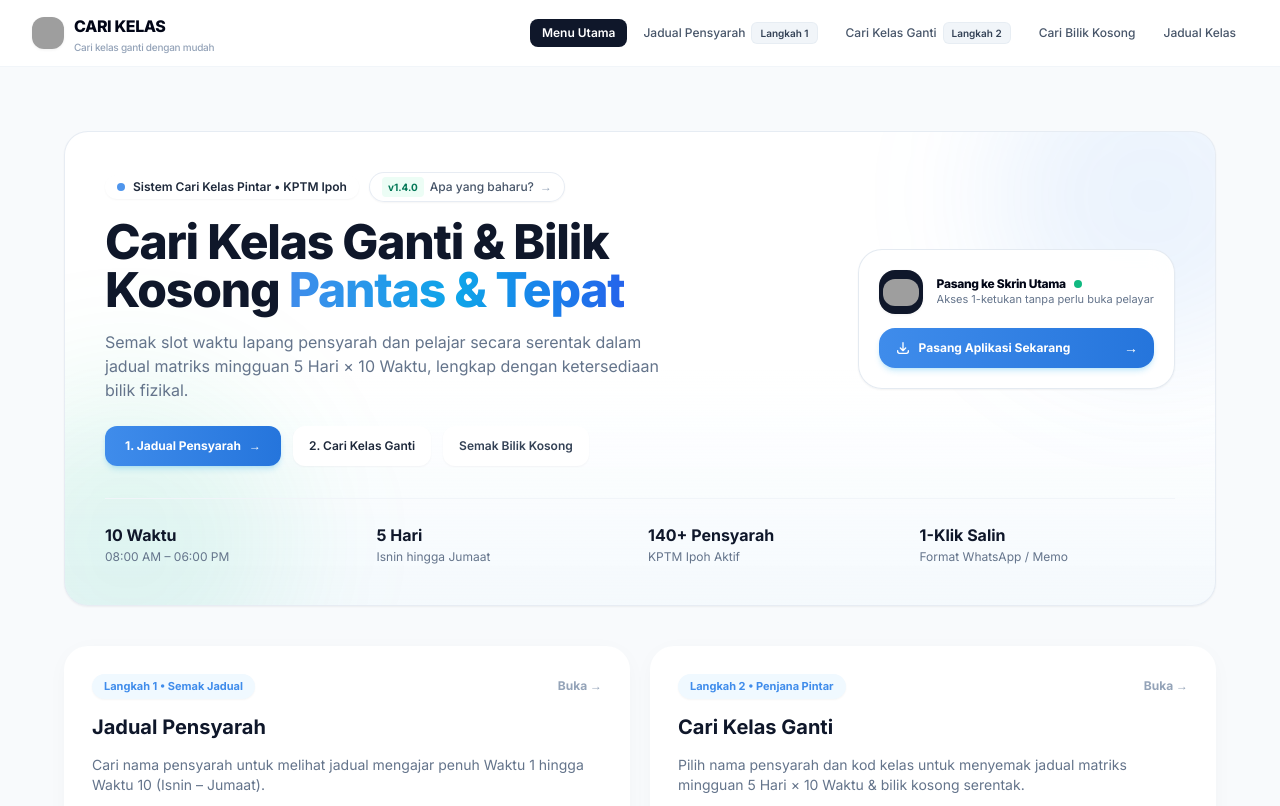
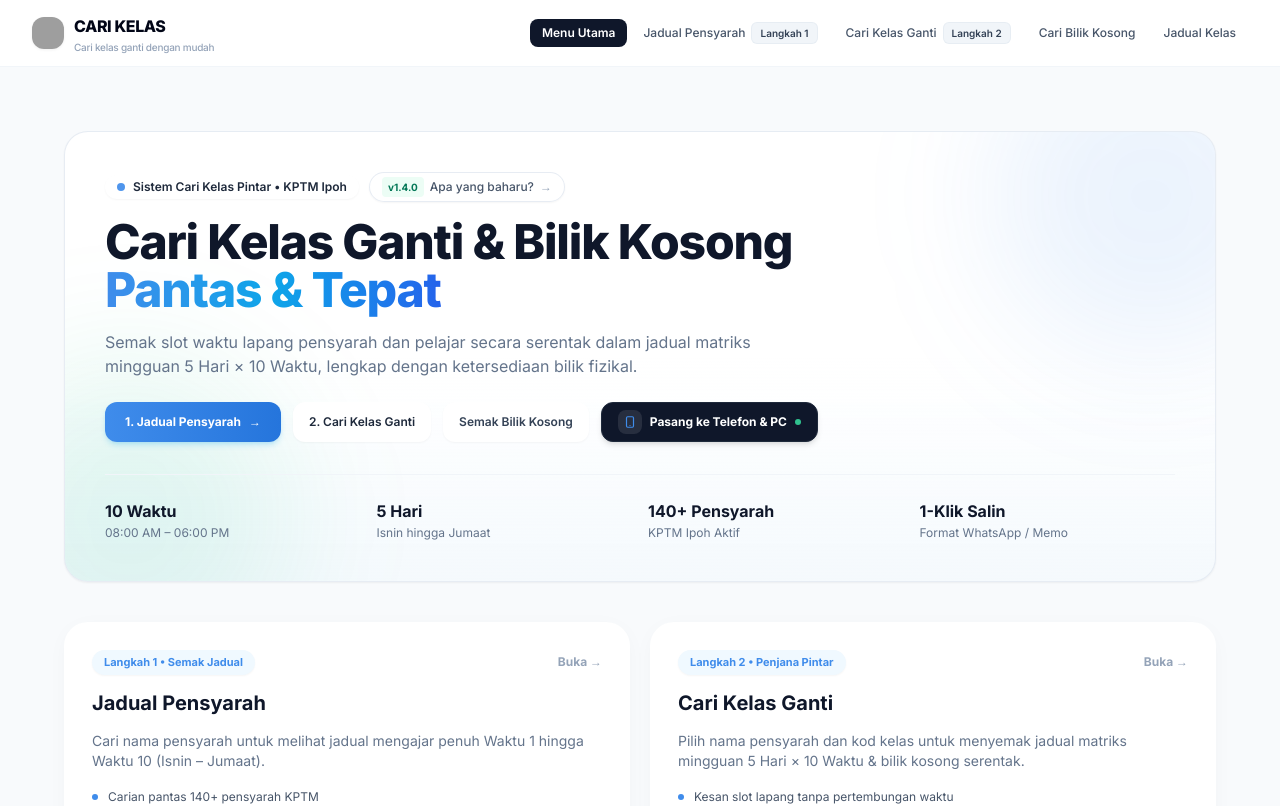
Before and after one commit to syfxai/cari_kelas, a Next.js app: page / in a window 1280 px wide. Shown: the top 806 px of the page. Built offline with nearby package versions, Linux system fonts and the light colour scheme; grey boxes are pictures that could not be loaded.

Commit message:
fix(pwa): tangkap install prompt seawal mungkin, buang modal teks & jadikan butang CTA bersepadu hero

```diff
--- a/src/app/page.tsx
+++ b/src/app/page.tsx
@@ -72,8 +72,7 @@ export default function Home() {
         <div className="absolute -top-24 -right-24 w-80 h-80 bg-[#3f8ceb]/10 rounded-full blur-3xl pointer-events-none" />
         <div className="absolute -bottom-24 -left-24 w-80 h-80 bg-emerald-500/10 rounded-full blur-3xl pointer-events-none" />
 
-        <div className="relative z-10 flex flex-col lg:flex-row lg:items-center justify-between gap-8">
-          <div className="max-w-2xl space-y-4">
+        <div className="relative z-10 max-w-3xl space-y-4">
           <div className="flex flex-wrap items-center gap-2.5">
             <div className="inline-flex items-center gap-2 px-3 py-1 rounded-full bg-white text-slate-800 text-xs font-semibold shadow-2xs">
               <span className="w-2 h-2 rounded-full bg-[#3f8ceb] animate-pulse" />
@@ -97,7 +96,7 @@ export default function Home() {
             </span>
           </h1>
 
-            <p className="text-sm sm:text-base text-slate-500 leading-relaxed max-w-xl">
+          <p className="text-sm sm:text-base text-slate-500 leading-relaxed max-w-2xl">
             Semak slot waktu lapang pensyarah dan pelajar secara serentak dalam jadual matriks mingguan 5 Hari × 10 Waktu, lengkap dengan ketersediaan bilik fizikal.
           </p>
 
@@ -121,11 +120,6 @@ export default function Home() {
             >
               <span>Semak Bilik Kosong</span>
             </Link>
-            </div>
-          </div>
-
-          {/* Right Side: Attractive CTA Card */}
-          <div className="shrink-0 flex justify-start lg:justify-end">
             <PwaInstallButton />
           </div>
         </div>
--- a/src/components/PwaInstallButton.tsx
+++ b/src/components/PwaInstallButton.tsx
@@ -1,11 +1,16 @@
 'use client';
 
-import React, { useState, useEffect } from 'react';
-import Image from 'next/image';
+import React, { useState, useEffect, useCallback } from 'react';
 
 interface BeforeInstallPromptEvent extends Event {
   prompt: () => Promise<void>;
   userChoice: Promise<{ outcome: 'accepted' | 'dismissed'; platform: string }>;
+}
+
+declare global {
+  interface Window {
+    __deferredPwaPrompt?: BeforeInstallPromptEvent | null;
+  }
 }
 
 export default function PwaInstallButton(): React.ReactElement | null {
@@ -13,121 +18,120 @@ export default function PwaInstallButton(): React.ReactElement | null {
   const [isInstalled, setIsInstalled] = useState(false);
   const [isIos, setIsIos] = useState(false);
   const [showIosModal, setShowIosModal] = useState(false);
-  const [showGenericModal, setShowGenericModal] = useState(false);
 
-  useEffect(() => {
-    // 1. Check if already installed / standalone
+  const checkInstallStatus = useCallback(() => {
     const isStandalone =
       window.matchMedia('(display-mode: standalone)').matches ||
       (navigator as unknown as { standalone?: boolean }).standalone === true;
 
     if (isStandalone) {
       setIsInstalled(true);
-      return;
     }
+  }, []);
 
-    // 2. Check if iOS device
+  useEffect(() => {
+    checkInstallStatus();
+
+    // 1. Detect iOS device
     const userAgent = window.navigator.userAgent.toLowerCase();
     const isIosDevice =
       /iphone|ipad|ipod/.test(userAgent) ||
       (navigator.platform === 'MacIntel' && navigator.maxTouchPoints > 1);
     setIsIos(isIosDevice);
 
-    // 3. Listen for Android / Chrome install prompt
+    // 2. Pick up early captured prompt if available
+    if (typeof window !== 'undefined' && window.__deferredPwaPrompt) {
+      setDeferredPrompt(window.__deferredPwaPrompt);
+    }
+
+    // 3. Listen for future prompts
     const handleBeforeInstallPrompt = (e: Event) => {
       e.preventDefault();
-      setDeferredPrompt(e as BeforeInstallPromptEvent);
+      const pEvent = e as BeforeInstallPromptEvent;
+      window.__deferredPwaPrompt = pEvent;
+      setDeferredPrompt(pEvent);
+    };
+
+    const handlePromptReady = () => {
+      if (window.__deferredPwaPrompt) {
+        setDeferredPrompt(window.__deferredPwaPrompt);
+      }
     };
 
     const handleAppInstalled = () => {
       setIsInstalled(true);
       setDeferredPrompt(null);
+      window.__deferredPwaPrompt = null;
     };
 
     window.addEventListener('beforeinstallprompt', handleBeforeInstallPrompt);
+    window.addEventListener('pwa-prompt-ready', handlePromptReady);
     window.addEventListener('appinstalled', handleAppInstalled);
 
     return () => {
       window.removeEventListener('beforeinstallprompt', handleBeforeInstallPrompt);
+      window.removeEventListener('pwa-prompt-ready', handlePromptReady);
       window.removeEventListener('appinstalled', handleAppInstalled);
     };
-  }, []);
+  }, [checkInstallStatus]);
 
   const handleInstallClick = async () => {
-    // A. If iOS, show iOS Safari step-by-step instructions
+    // A. iOS Safari: open dedicated step-by-step Apple guide
     if (isIos) {
       setShowIosModal(true);
       return;
     }
 
-    // B. If Android / Chromium with prompt ready
-    if (deferredPrompt) {
+    // B. Android / Desktop Chrome / Edge: trigger native install dialog
+    const promptEvent = deferredPrompt || (typeof window !== 'undefined' ? window.__deferredPwaPrompt : null);
+
+    if (promptEvent) {
       try {
-        await deferredPrompt.prompt();
-        const choice = await deferredPrompt.userChoice;
+        await promptEvent.prompt();
+        const choice = await promptEvent.userChoice;
         if (choice.outcome === 'accepted') {
           setIsInstalled(true);
         }
         setDeferredPrompt(null);
-      } catch {
-        setShowGenericModal(true);
+        if (typeof window !== 'undefined') {
+          window.__deferredPwaPrompt = null;
+        }
+      } catch (err) {
+        console.warn('PWA install prompt error:', err);
       }
       return;
     }
 
-    // C. Fallback for Desktop Chrome/Edge or other browsers
-    setShowGenericModal(true);
+    // C. If already installed or browser handled it
+    if (isInstalled) {
+      alert('Aplikasi CARI KELAS sedia terpasang pada peranti anda!');
+    }
   };
+
+  if (isInstalled) {
+    return (
+      <div className="h-10 px-3.5 bg-emerald-50 text-emerald-800 border border-emerald-200/80 rounded-xl text-xs font-semibold flex items-center gap-2 shadow-2xs">
+        <span className="w-2 h-2 rounded-full bg-emerald-500" />
+        <span>Aplikasi Terpasang ✓</span>
+      </div>
+    );
+  }
 
   return (
     <>
-      <div className="rounded-3xl bg-white/95 backdrop-blur-md border border-slate-200/90 p-5 shadow-sm hover:shadow-md transition-all max-w-sm w-full space-y-3.5 group">
-        <div className="flex items-center gap-3.5">
-          <div className="w-11 h-11 rounded-2xl bg-slate-900 p-1 flex items-center justify-center shadow-xs shrink-0 group-hover:scale-105 transition-transform">
-            <Image
-              src="/icon.png"
-              alt="Logo Cari Kelas"
-              width={36}
-              height={36}
-              className="rounded-xl object-cover"
-            />
-          </div>
-          <div className="min-w-0">
-            <div className="flex items-center gap-2">
-              <span className="text-xs font-extrabold text-slate-950 tracking-tight">
-                Pasang ke Skrin Utama
-              </span>
-              <span className="w-2 h-2 rounded-full bg-emerald-500 shrink-0" />
-            </div>
-            <p className="text-[11px] text-slate-500 leading-snug truncate">
-              {isInstalled
-                ? 'Aplikasi siap digunakan pada peranti anda'
-                : 'Akses 1-ketukan tanpa perlu buka pelayar'}
-            </p>
-          </div>
-        </div>
-
-        {isInstalled ? (
-          <div className="w-full py-2 px-3 bg-emerald-50 text-emerald-800 border border-emerald-200/80 rounded-2xl text-xs font-bold text-center flex items-center justify-center gap-1.5 shadow-2xs">
-            <span className="w-1.5 h-1.5 rounded-full bg-emerald-500" />
-            <span>Aplikasi Sedia Terpasang ✓</span>
-          </div>
-        ) : (
       <button
         type="button"
         onClick={handleInstallClick}
-            className="w-full h-10 px-4 bg-gradient-to-r from-[#3f8ceb] to-[#2575dc] hover:from-[#3280e2] hover:to-[#1e66c6] active:scale-[0.98] text-white rounded-2xl text-xs font-bold transition-all shadow-md shadow-sky-500/20 flex items-center justify-between cursor-pointer"
+        className="h-10 px-4 bg-slate-900 hover:bg-slate-800 active:scale-95 text-white rounded-xl text-xs font-bold transition-all shadow-md flex items-center gap-2 cursor-pointer group border border-slate-800 hover:border-slate-700"
       >
-            <span className="flex items-center gap-2">
-              <svg className="w-4 h-4 text-white" fill="none" stroke="currentColor" viewBox="0 0 24 24">
-                <path strokeLinecap="round" strokeLinejoin="round" strokeWidth={2} d="M4 16v1a3 3 0 003 3h10a3 3 0 003-3v-1m-4-4l-4 4m0 0l-4-4m4 4V4" />
+        <span className="w-6 h-6 rounded-lg bg-white/10 flex items-center justify-center shrink-0 group-hover:bg-[#3f8ceb]/20 transition-colors">
+          <svg className="w-3.5 h-3.5 text-[#3f8ceb]" fill="none" stroke="currentColor" viewBox="0 0 24 24">
+            <path strokeLinecap="round" strokeLinejoin="round" strokeWidth={2} d="M12 18h.01M8 21h8a2 2 0 002-2V5a2 2 0 00-2-2H8a2 2 0 00-2 2v14a2 2 0 002 2z" />
           </svg>
-              <span>Pasang Aplikasi Sekarang</span>
         </span>
-            <span className="font-extrabold text-sm leading-none">→</span>
+        <span>Pasang ke Telefon & PC</span>
+        <span className="w-1.5 h-1.5 rounded-full bg-emerald-400 animate-pulse" />
       </button>
-        )}
-      </div>
 
       {/* iOS Safari Install Guide Modal */}
       {showIosModal && (
@@ -152,7 +156,7 @@ export default function PwaInstallButton(): React.ReactElement | null {
                   Pasang Pada iPhone & iPad
                 </h3>
                 <p className="text-xs text-slate-500 leading-relaxed">
-                  Sistem Apple iOS memerlukan langkah mudah di bawah untuk menambah ikon terus ke skrin utama:
+                  Sistem Apple iOS memerlukan langkah mudah di bawah untuk menambah ikon terus ke skrin utama telefon anda:
                 </p>
               </div>
               <button
@@ -217,60 +221,6 @@ export default function PwaInstallButton(): React.ReactElement | null {
           </div>
         </div>
       )}
-
-      {/* Desktop / Generic Browser Install Guide Modal */}
-      {showGenericModal && (
-        <div
-          className="fixed inset-0 z-50 flex items-center justify-center p-4 bg-slate-900/60 backdrop-blur-xs animate-in fade-in duration-200"
-          role="dialog"
-          aria-modal="true"
-        >
-          <div
-            className="fixed inset-0"
-            onClick={() => setShowGenericModal(false)}
-            aria-hidden="true"
-          />
-          <div className="relative w-full max-w-md bg-white rounded-3xl shadow-2xl border border-slate-200/90 overflow-hidden z-10 p-6 space-y-4 animate-in zoom-in-95 duration-200">
-            <div className="flex items-start justify-between gap-3">
-              <div>
-                <h3 className="text-base font-extrabold text-slate-950">
-                  Pemasangan Aplikasi Desktop / Android
-                </h3>
-                <p className="text-xs text-slate-500">
-                  Panduan pemasangan aplikasi pada pelayar Chrome & Edge
-                </p>
-              </div>
-              <button
-                type="button"
-                onClick={() => setShowGenericModal(false)}
-                className="p-1.5 rounded-xl text-slate-400 hover:text-slate-700 hover:bg-slate-100 transition-colors cursor-pointer"
-                aria-label="Tutup"
-              >
-                <svg className="w-5 h-5" fill="none" stroke="currentColor" viewBox="0 0 24 24">
-                  <path strokeLinecap="round" strokeLinejoin="round" strokeWidth={2} d="M6 18L18 6M6 6l12 12" />
-                </svg>
-              </button>
-            </div>
-
-            <div className="p-4 rounded-2xl bg-slate-50 border border-slate-100 text-xs text-slate-700 leading-relaxed space-y-2">
-              <p>
-                Untuk pelayar komputer (Chrome / Edge), anda boleh terus klik ikon <strong>Pasang Aplikasi (🖥️)</strong> yang terletak di bahagian kanan bar alamat URL pelayar anda.
-              </p>
-              <p className="text-slate-500 text-[11px]">
-                Di telefon pintar Android, anda juga boleh menekan menu <strong>Tiga Titik (⋮)</strong> di sudut atas pelayar dan memilih <strong>&ldquo;Install App&rdquo; / &ldquo;Add to Home Screen&rdquo;</strong>.
-              </p>
-            </div>
-
-            <button
-              type="button"
-              onClick={() => setShowGenericModal(false)}
-              className="w-full py-2.5 bg-slate-900 hover:bg-slate-800 text-white text-xs font-bold rounded-xl transition-all shadow-xs cursor-pointer"
-            >
-              Faham
-            </button>
-          </div>
-        </div>
-      )}
     </>
   );
 }
```
Also changed, not shown: src/app/layout.tsx (+14 -0 lines), src/app/manifest.ts (+9 -1 lines), public/manifest.json (added). Lines whose indentation alone changed are shown as unchanged.
